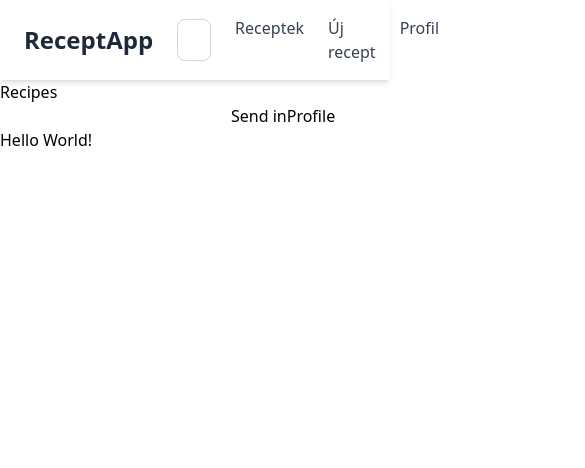
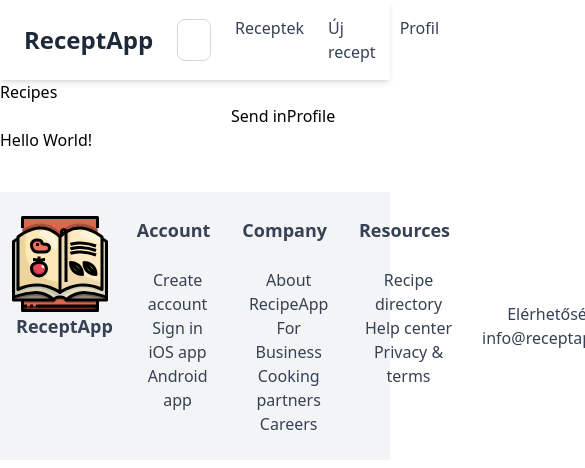
Before and after one commit to wemcy/yet-another-bsc-thesis, a Vue app in the folder src/frontend/recipe-web-frontend/: page / in a window 390 px wide. Shown: the top 468 px of the page, 585 px wide, since content can reach past the window. Built offline with nearby package versions, Linux system fonts and the light colour scheme; the HTML template or start-up script is replaced by a standard one.

Commit message:
Added footer without responsiveness

```diff
--- a/src/frontend/recipe-web-frontend/src/assets/base.css
+++ b/src/frontend/recipe-web-frontend/src/assets/base.css
@@ -1 +1,17 @@
 @import 'tailwindcss';
+@layer base {
+    :root {
+        --text: #1d070e;
+        --background: #f8e2e7;
+        --primary: #e0859c;
+        --secondary: #f2cfd8;
+        --accent: #c33256;
+    }
+    .dark {
+        --text: #f8e2e9;
+        --background: #1d070c;
+        --primary: #7a1f36;
+        --secondary: #300d16;
+        --accent: #cd3c60;
+    }
+}
--- a/src/frontend/recipe-web-frontend/src/router/index.ts
+++ b/src/frontend/recipe-web-frontend/src/router/index.ts
@@ -1,5 +1,5 @@
 import { createRouter, createWebHistory } from 'vue-router'
-import HomeView from '../views/HomeView.vue'
+import MainSite from '../views/MainSite.vue'
 
 const router = createRouter({
     history: createWebHistory(import.meta.env.BASE_URL),
@@ -7,7 +7,7 @@ const router = createRouter({
         {
             path: '/',
             name: 'home',
-            component: HomeView,
+            component: MainSite,
         },
     ],
 })
--- a/src/frontend/recipe-web-frontend/src/views/HomeView.vue
+++ /dev/null
@@ -1,27 +0,0 @@
-<script setup lang="ts"></script>
-
-<template>
-    <nav class="bg-white shadow-md px-6 py-4 flex justify-between items-center">
-        <div class="text-2xl font-bold text-gray-800">ReceptApp</div>
-        <div class="flex-1 mx-6">
-            <input
-                type="text"
-                placeholder="Keresés..."
-                class="w-full px-4 py-2 border border-gray-300 rounded-lg focus:outline-none focus:ring-2 focus:ring-blue-400"
-            />
-        </div>
-        <ul class="flex flex-2 justify-end space-x-6 text-gray-700">
-            <li><a href="#" class="hover:text-blue-600">Receptek</a></li>
-            <li><a href="#" class="hover:text-blue-600">Új recept</a></li>
-            <li><a href="#" class="hover:text-blue-600">Profil</a></li>
-        </ul>
-    </nav>
-    <nav>
-        <h1>Recipes</h1>
-        <input type="search" />
-        <button>Send in</button>
-        <button>Profile</button>
-    </nav>
-    <main>Hello World!</main>
-    <footer></footer>
-</template>
--- /dev/null
+++ b/src/frontend/recipe-web-frontend/src/views/MainSite.vue
@@ -0,0 +1,72 @@
+<script setup lang="ts"></script>
+
+<template>
+    <nav class="bg-white shadow-md px-6 py-4 flex justify-between items-center">
+        <div class="text-2xl font-bold text-gray-800">ReceptApp</div>
+        <div class="flex-1 mx-6">
+            <input
+                type="text"
+                placeholder="Keresés..."
+                class="w-full px-4 py-2 border border-gray-300 rounded-lg focus:outline-none focus:ring-2 focus:ring-blue-400"
+            />
+        </div>
+        <ul class="flex flex-2 justify-end space-x-6 text-gray-700">
+            <li><a href="#" class="hover:text-blue-600">Receptek</a></li>
+            <li><a href="#" class="hover:text-blue-600">Új recept</a></li>
+            <li><a href="#" class="hover:text-blue-600">Profil</a></li>
+        </ul>
+    </nav>
+    <nav>
+        <h1>Recipes</h1>
+        <input type="search" />
+        <button>Send in</button>
+        <button>Profile</button>
+    </nav>
+    <main>Hello World!</main>
+
+    <footer class="bg-gray-100 text-gray-700 py-6 px-4 mt-10">
+        <div
+            class="max-w-6xl mx-auto flex lg:flex-cols items-start md:flex-row justify-between gap-6 text-center md:text-left"
+        >
+            <div class="flex flex-col items-center space-x-2 justify-center md:justify-start">
+                <img src="../assets/logo.svg" alt="logo" class="w-24 h-24" />
+                <span class="text-lg font-semibold">ReceptApp</span>
+            </div>
+            <nav class="flex flex-col items-start space-x-2 justify-center md:justify-start">
+                <p class="text-lg font-bold just">Account</p>
+                <ul class="mt-6">
+                    <li><a class="mb-4" href="#">Create account</a></li>
+                    <li><a class="mb-4" href="#">Sign in</a></li>
+                    <li><a class="mb-4" href="#">iOS app</a></li>
+                    <li><a class="mb-4" href="#">Android app</a></li>
+                </ul>
+            </nav>
+            <nav class="flex flex-col items-start space-x-2 justify-center md:justify-start">
+                <p class="text-lg font-bold just">Company</p>
+                <ul class="mt-6">
+                    <li><a class="mb-4" href="#">About RecipeApp</a></li>
+                    <li><a class="mb-4" href="#">For Business</a></li>
+                    <li><a class="mb-4" href="#">Cooking partners</a></li>
+                    <li><a class="mb-4" href="#">Careers</a></li>
+                </ul>
+            </nav>
+
+            <nav class="flex flex-col items-start space-x-2 justify-center md:justify-start">
+                <p class="text-lg font-bold just">Resources</p>
+                <ul class="mt-6">
+                    <li><a class="mb-4" href="#">Recipe directory </a></li>
+                    <li><a class="mb-4" href="#">Help center</a></li>
+                    <li><a class="mb-4" href="#">Privacy & terms</a></li>
+                </ul>
+            </nav>
+
+            <!-- Kapcsolat -->
+            <div class="text-m self-center">
+                <span>Elérhetőség: </span>
+                <a href="mailto:info@receptapp.hu" class="hover:text-blue-600 block md:inline"
+                    >info@receptapp.hu</a
+                >
+            </div>
+        </div>
+    </footer>
+</template>
```
Also changed, not shown: src/frontend/recipe-web-frontend/src/assets/logo.svg.
